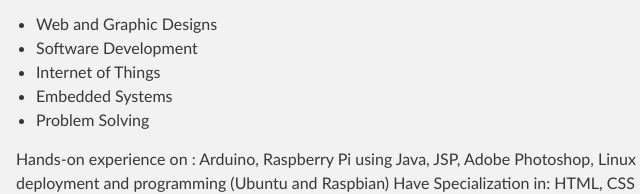
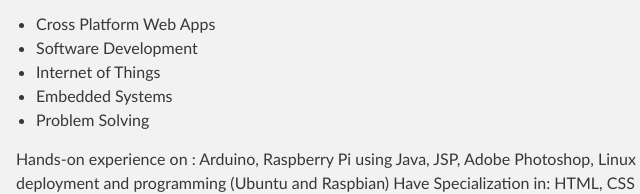
Before and after one commit to dakshim/dakshim.github.io, a plain HTML site: page index.html in a window 1280 px wide. Shown: the part 562-756 px from the top of the page, 304-944 px from the left. Drawn offline with Linux system fonts and the light colour scheme.

Commit message:
Update index.html

```diff
--- a/index.html
+++ b/index.html
@@ -38,7 +38,7 @@
 <p>While pursuing my high school education, I realised my love for web &amp; graphic design and passion for embedded systems. I like to tweak, tinker and learn new algorithms and methodologies looking forward for opportunities that deals with:</p>
 
 <ul>
-<li>Web and Graphic Designs</li>
+<li>Cross Platform Web Apps</li>
 <li>Software Development </li>
 <li>Internet of Things</li>
 <li>Embedded Systems</li>
```
